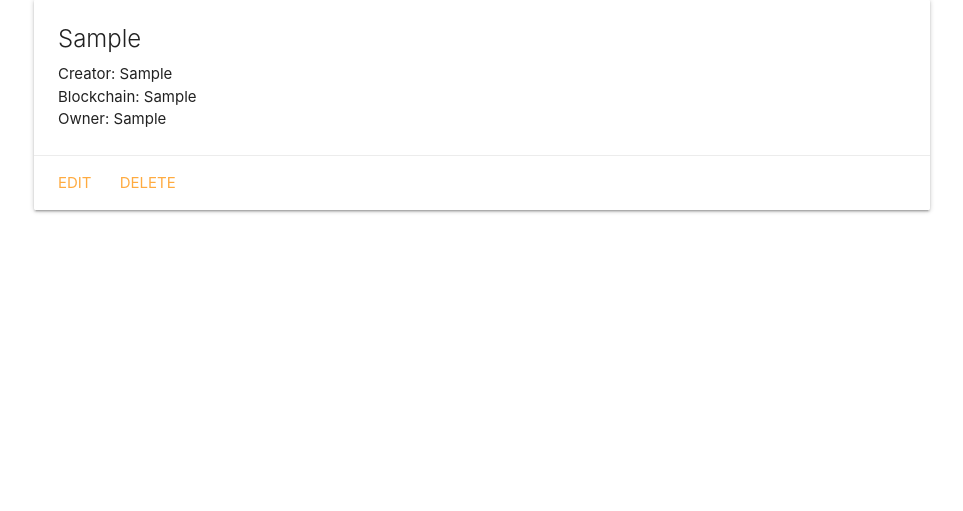
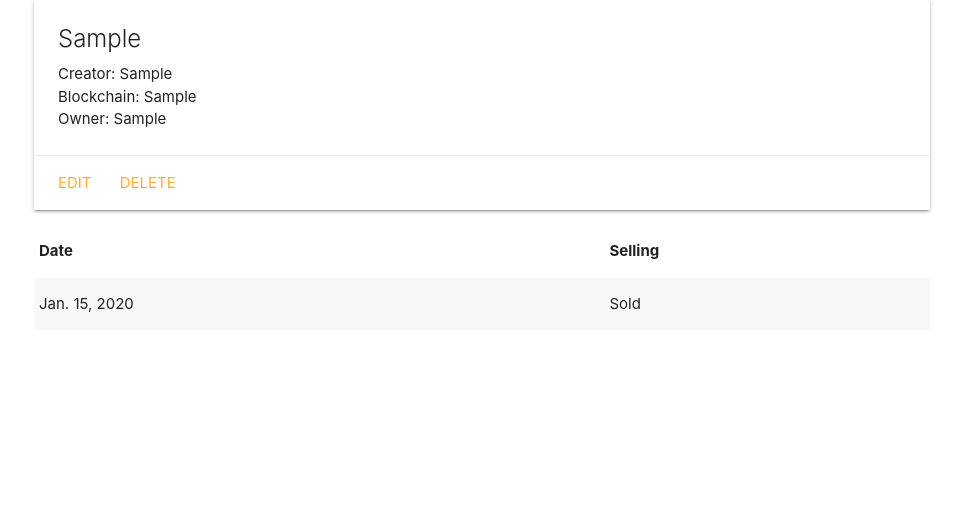
Before and after one commit to msalamanca-badilla/NFT-Collector, a Django app: page /nfts/1/ in a window 1280 px wide. Shown: the part 201-712 px from the top of the page, without its empty margins (158-1121 px from the left). Run offline with Django 4.2, Linux system fonts and the light colour scheme; tables that the repository leaves empty hold one stand-in row (values such as "Sample post").

Commit message:
add selling class

```diff
--- a/main_app/admin.py
+++ b/main_app/admin.py
@@ -1,5 +1,6 @@
 from django.contrib import admin
-
+from .models import Nft, Selling
 # Register your models here.
 from .models import Nft
 admin.site.register(Nft)
+admin.site.register(Selling)
--- a/main_app/models.py
+++ b/main_app/models.py
@@ -1,5 +1,11 @@
+from xmlrpc.client import boolean
 from django.db import models
 from django.urls import reverse
+
+SELL = (
+    ('S', 'Selling'),
+    ('S', 'Sold')
+)
 
 # Create your models here.
 class Nft(models.Model):
@@ -13,3 +19,16 @@ class Nft(models.Model):
 
     def get_absolute_url(self):
         return reverse('detail', kwargs = {'nft_id': self.id})
+
+class Selling(models.Model):
+    date = models.DateField('Selling Date')
+    sell = models.CharField(
+        max_length=1,
+        choices=SELL,
+        default=SELL[0][0]
+    )
+
+    nft = models.ForeignKey(Nft, on_delete=models.CASCADE)
+
+    def __str__(self):
+        return f"{self.get_sell_display()} on {self.date}"
--- a/main_app/templates/main_app/nft_confirm_delete.html
+++ b/main_app/templates/main_app/nft_confirm_delete.html
@@ -3,7 +3,7 @@
 {% block content %}
   <h1>Delete NFT</h1>
 
-  <h4>Are you sure you want to delete <span class="teal-text">{{ object.name }}</span>?</h4>
+  <h4>Are you sure you want to delete <span class="teal-text">{{object.token}} - {{object.creator}}</span>?</h4>
 
   <form action="" method="POST">
     {% csrf_token %}
--- a/main_app/templates/nfts/detail.html
+++ b/main_app/templates/nfts/detail.html
@@ -15,5 +15,21 @@
     <a href="{% url 'nfts_delete' nft.id %}">Delete</a>
   </div>
 </div>
-
+</div>
+<div class="col s6">
+  <table class="striped">
+    <thead>
+      <tr><th>Date</th><th>Selling</th></tr>
+    </thead>
+    <tbody>
+      {% for selling in nft.selling_set.all %}
+        <tr>
+          <td>{{selling.date}}</td>
+          <td>{{selling.get_sell_display}}</td>
+        </tr>
+      {% endfor %}
+    </tbody>
+  </table>
+</div>
+</div>
 {% endblock %}
```
Also changed, not shown: main_app/migrations/0004_selling.py (added).
